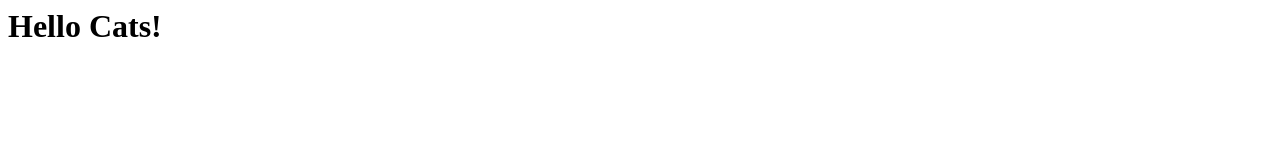
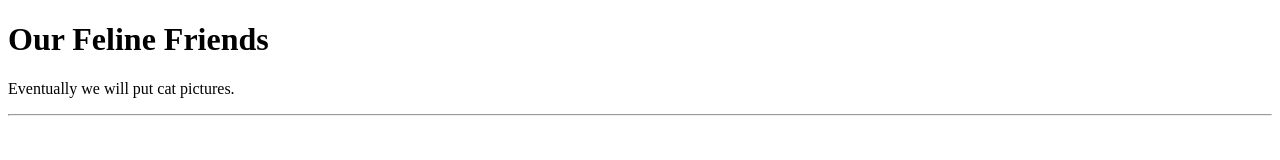
Before and after one commit to sanjeet1207/DevOps-with-Github, a plain HTML site: page cats/index.html in a window 1280 px wide. Drawn offline with Linux system fonts and the light colour scheme.

Commit message:
added more contents in index.html

```diff
--- a/cats/index.html
+++ b/cats/index.html
@@ -1 +1,12 @@
-<h1>Hello Cats!</h1>
+<!DOCTYPE html>
+<html>
+    <head>
+        <meta charset="UTF-8">
+        <title>Our Feline Friends</title>
+    </head>
+    <body>
+        <h1>Our Feline Friends</h1>
+        <p>Eventually we will put cat pictures.</p>
+        <hr>
+    </body>
+</html>
```
